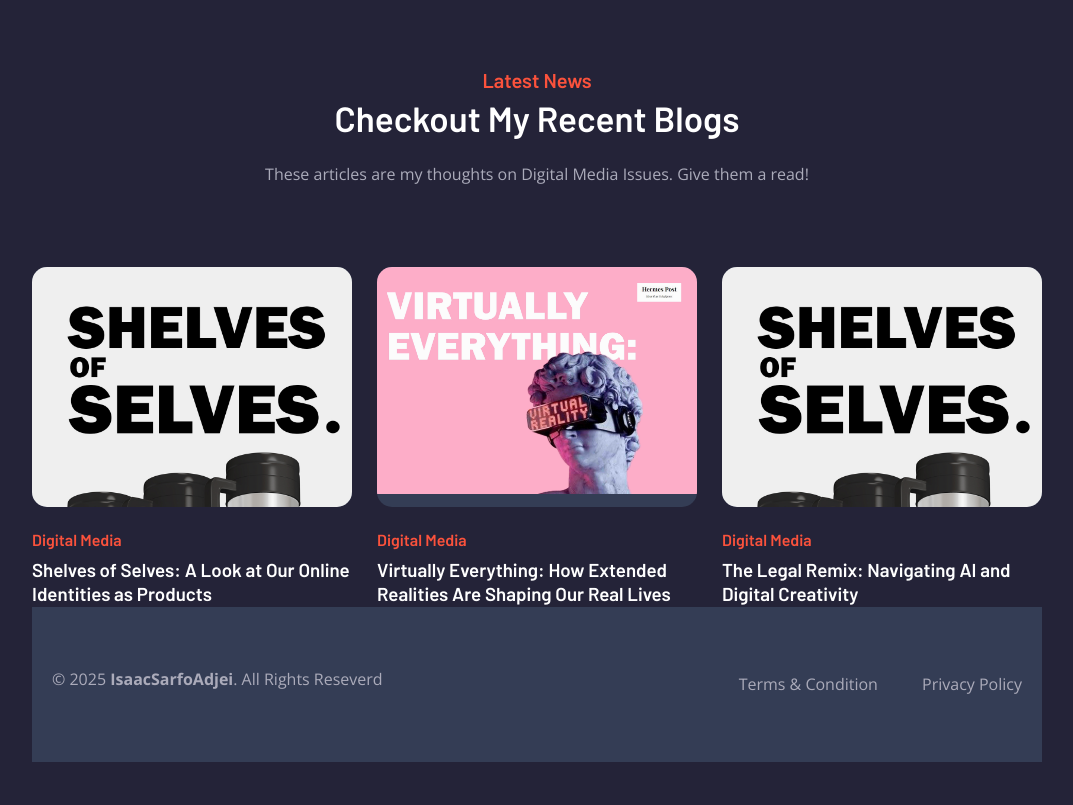
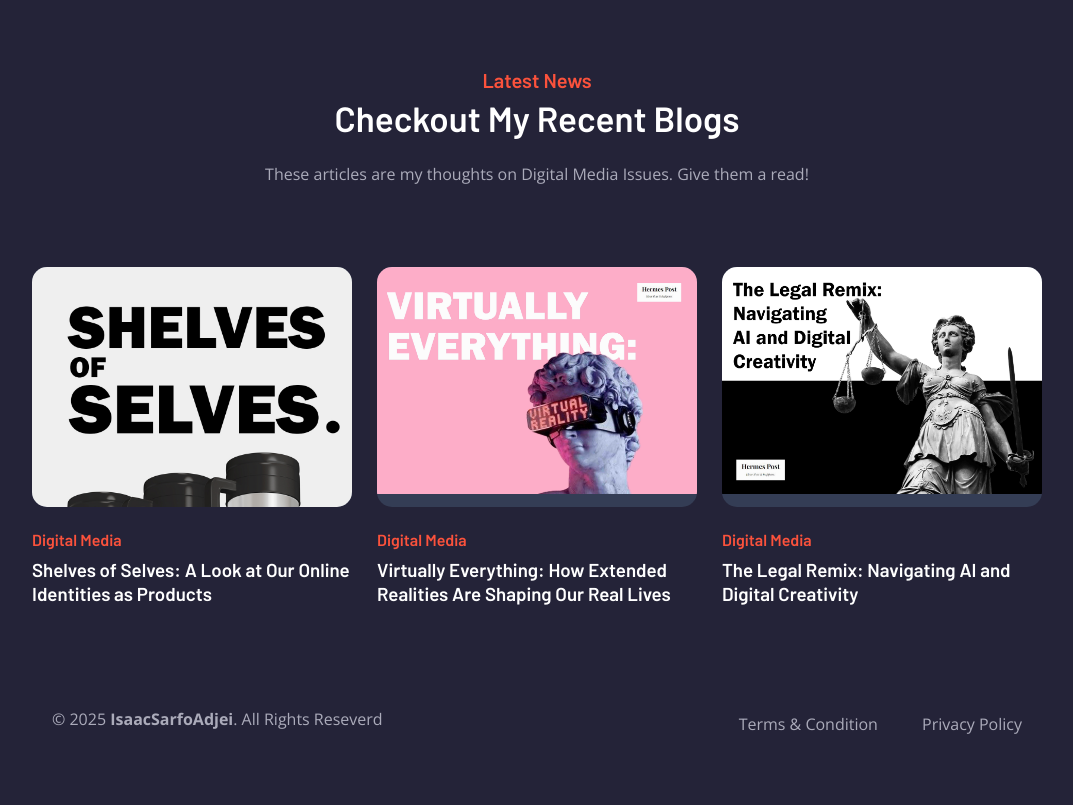
Before and after one commit to adjeisarfoike-glitch/adjeisarfoike-glitch.io, a plain HTML site: page index.html in a window 1280 px wide. Shown: the part 4518-5323 px from the top of the page, without its empty margins (103-1176 px from the left). Drawn offline with nearby package versions, Linux system fonts and the light colour scheme.

Commit message:
Updated style and article images

```diff
--- a/assets/css/style.css
+++ b/assets/css/style.css
@@ -1092,3 +1092,16 @@ textarea.contact-input {
   .footer-list { margin-inline: 0; }
 
 }
+
+/* Footer cleanup & spacing */
+.footer {
+  margin-top: 4rem;
+  background: transparent;
+  box-shadow: none;
+  border: none;
+}
+
+.footer .container {
+  background: none;
+  box-shadow: none;
+}
--- a/index.html
+++ b/index.html
@@ -478,7 +478,7 @@
     <div class="blog-card">
       <figure class="card-banner">
         <a href="https://isaacdigitalmedia0.wordpress.com/2025/10/26/the-legal-remix-navigating-ai-and-digital-creativity/" target="_blank">
-          <img src="./assets/images/1a.jpg"
+          <img src="./assets/images/legal.jpg"
                loading="lazy"
                alt="The Legal Remix: Navigating AI and Digital Creativity"
                class="img-cover">
```
